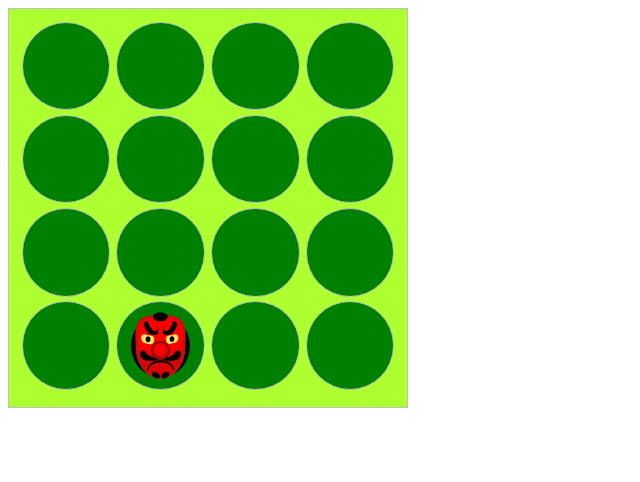
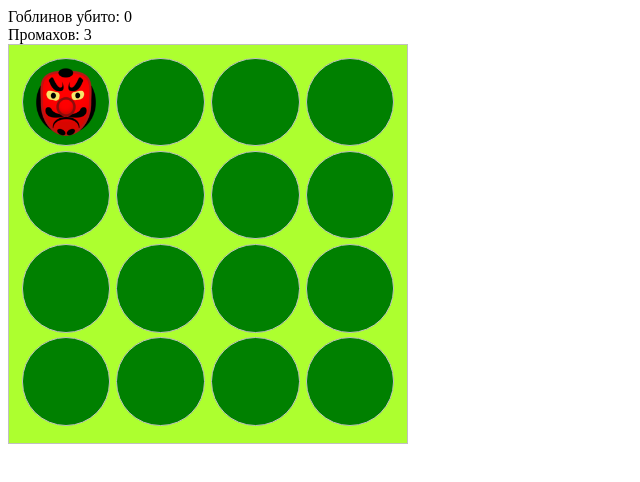
Before and after one commit to LazariucMaxim/whac-a-goblin, a website built with webpack: page src/index.html in a window 1280 px wide. Shown: the whole page, without its empty margins (0-640 px from the left). Built offline with nearby package versions, Linux system fonts and the light colour scheme.

Commit message:
gameplay added

```diff
--- a/src/index.html
+++ b/src/index.html
@@ -6,6 +6,10 @@
     <title>Whac-A-Goblin</title>
 </head>
 <body>
+    <div class="game-status">
+    Гоблинов убито: <span class="success">0</span><br>
+    Промахов: <span class="failes">0</span>
+    </div>
     <div class="game-container">
     </div>
 </body>
--- a/src/js/app.js
+++ b/src/js/app.js
@@ -1,32 +1,13 @@
-import goblin from "../images/goblin.png";
+import Game from "./game";
 
 document.addEventListener("DOMContentLoaded", () => {
-  const container = document.querySelector(".game-container");
-  for (let i=0; i<16; i++) {
+  const field = document.querySelector(".game-container");
+  for (let i = 0; i < 16; i++) {
     const cell = document.createElement("div");
     cell.className = "cell";
-    container.append(cell);
+    field.append(cell);
   }
-
-  const cells = document.querySelectorAll(".cell");
-  const enemy = document.createElement("img");
-  enemy.setAttribute("src", goblin);
-  enemy.className = "goblin";
-
-  let currentCell = null;
-
-  function getCell() {
-    const index = Math.floor(Math.random() * cells.length);
-    return cells[index];
-  }
-
-  function movieGoblin() {
-      const newCell = getCell();
-      if (newCell !== currentCell) {
-        currentCell = newCell;
-        currentCell.appendChild(enemy);
-      }
-  }
-
-  setInterval(movieGoblin, 1000);
+  const game = new Game();
+  console.log(game);
+  console.log(game.points.textContent);
 });
--- /dev/null
+++ b/src/js/game.js
@@ -0,0 +1,60 @@
+import Goblin from "./goblin";
+
+export default class Game {
+  constructor() {
+    this.points = document.querySelector(".success");
+    this.failes = document.querySelector(".failes");
+    this.click = false;
+    this.goblin = new Goblin();
+
+    this.onItemClick = this.onItemClick.bind(this);
+    this.checkScore = this.checkScore.bind(this);
+
+    this.start();
+  }
+
+  start() {
+    this.goblin.field.addEventListener("click", this.onItemClick);
+    this.goblin.move();
+    this.interval = setInterval(() => {
+      this.goblin.move();
+      if (!this.click) {
+        this.addFail();
+      }
+    }, 2000);
+    this.click = false;
+  }
+
+  onItemClick(e) {
+    if (e.target.closest("img") != null) {
+      this.addPoint();
+      this.click = true;
+    }
+  }
+
+  checkScore() {
+    if (this.points.textContent >= 10) {
+      alert("Вы победили!");
+      this.clearPoints();
+    } else if (this.failes.textContent >= 5) {
+      alert("Вы проиграли!");
+      this.clearPoints();
+    }
+  }
+
+  clearPoints() {
+    this.points.textContent = 0;
+    this.failes.textContent = 0;
+  }
+
+  addPoint() {
+    this.points.textContent++;
+    this.goblin.disappear();
+    this.checkScore();
+  }
+
+  addFail() {
+    this.failes.textContent++;
+    this.checkScore();
+  }
+}
--- /dev/null
+++ b/src/js/goblin.js
@@ -0,0 +1,28 @@
+import image from "../images/goblin.png";
+
+export default class Goblin {
+  constructor() {
+    this.img = document.createElement("img");
+    this.img.src = image;
+    this.img.className = "goblin";
+    this.field = document.querySelector(".game-container");
+    this.cells = Array.from(document.querySelectorAll(".cell"));
+  }
+
+  getCell() {
+    let generateIndex = Math.floor(
+      Math.random() * this.cells.length,
+    );
+    this.currentCell = this.cells[generateIndex];
+  }
+
+  move() {
+    this.getCell();
+    this.currentCell.appendChild(this.img);
+  }
+
+  disappear() {
+    this.currentCell.removeChild(this.img);
+    this.currentCell = null;
+  }
+}
```
